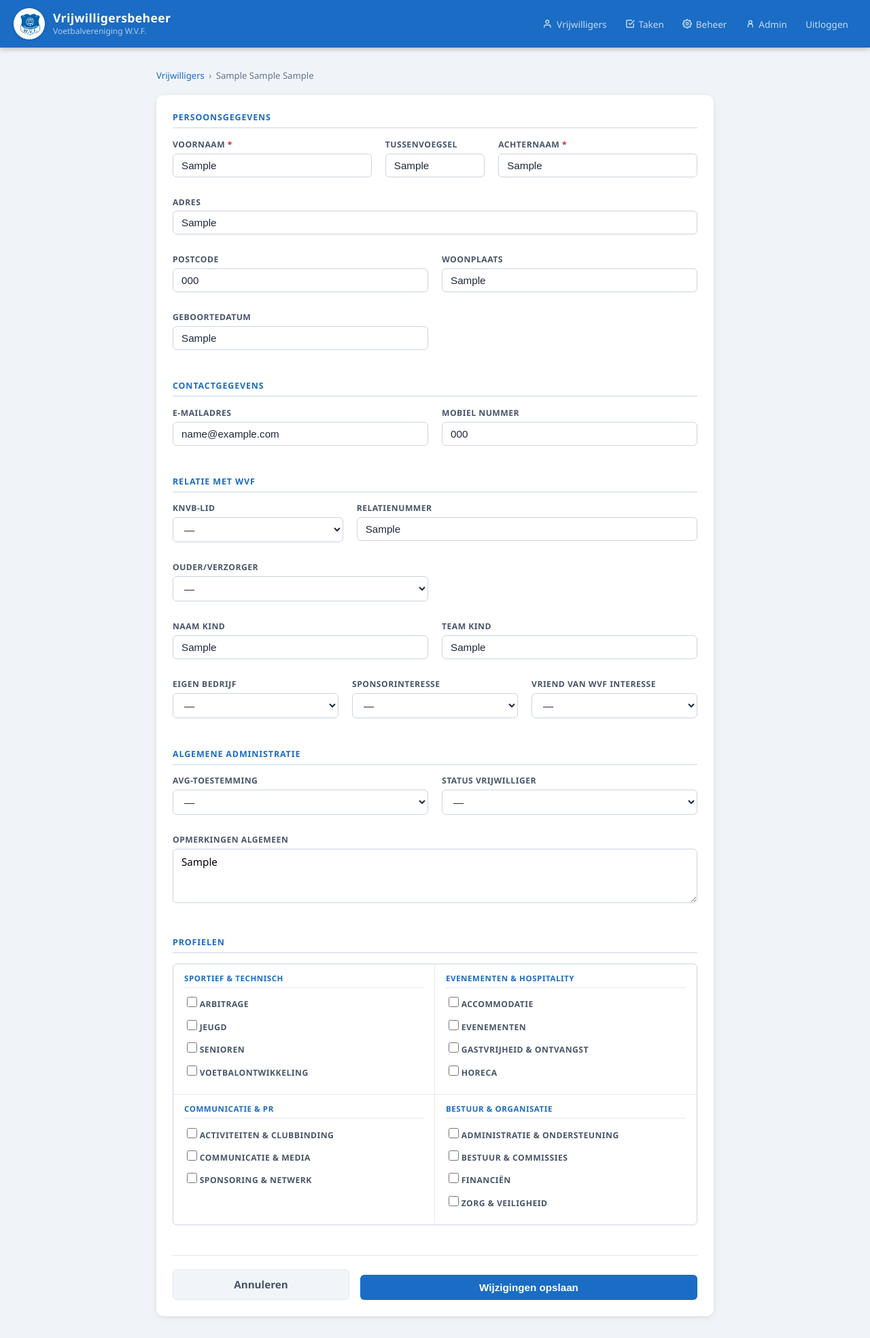
After one commit to Panninaggi/wvf-vrijwilligers, a Flask app: page /vrijwilligers/1 in a window 1280 px wide. The commit adds this page. Shown: the whole page at 68% size. Run offline with Flask 3, Linux system fonts and the light colour scheme; the visitor is signed in with stand-in values (Sample User, id 1); data comes from the database, SQL or seed files in the repository; tables that the repository leaves empty hold one stand-in row (values such as "Sample post"); some libraries are stand-ins or nearby versions.

Commit message:
feat: detailpagina vrijwilliger met alle velden bewerkbaar

```diff
--- a/app.py
+++ b/app.py
@@ -808,6 +808,59 @@ def toevoegen():
     return redirect(url_for('index'))
 
 
+@app.route('/vrijwilligers/<int:vid>', methods=['GET'])
+@login_required
+@rol_vereist('beheerder')
+def vrijwilliger_detail(vid):
+    conn = get_db()
+    v = conn.execute('SELECT * FROM vrijwilligers WHERE id = ?', (vid,)).fetchone()
+    profielen_rows = conn.execute('SELECT naam FROM profielen ORDER BY naam').fetchall()
+    conn.close()
+    if not v:
+        flash('Vrijwilliger niet gevonden.', 'error')
+        return redirect(url_for('index'))
+    return render_template('vrijwilliger_detail.html',
+                           v=v,
+                           profielen_clusters=cluster_profielen(profielen_rows))
+
+
+@app.route('/vrijwilligers/<int:vid>', methods=['POST'])
+@login_required
+@rol_vereist('beheerder')
+def vrijwilliger_opslaan(vid):
+    voornaam = request.form.get('voornaam', '').strip()
+    tussenvoegsel = request.form.get('tussenvoegsel', '').strip()
+    achternaam = request.form.get('achternaam', '').strip()
+    naam = ' '.join(p for p in [voornaam, tussenvoegsel, achternaam] if p)
+    if not naam:
+        flash('Voornaam en achternaam zijn verplicht.', 'error')
+        return redirect(url_for('vrijwilliger_detail', vid=vid))
+
+    list_fields = {'profielen'}
+    data = {}
+    for key in request.form:
+        if key in list_fields:
+            data[key] = '||'.join(request.form.getlist(key))
+        else:
+            data[key] = request.form.get(key, '').strip()
+
+    conn = get_db()
+    conn.execute('''UPDATE vrijwilligers SET
+        naam=:naam, voornaam=:voornaam, tussenvoegsel=:tussenvoegsel, achternaam=:achternaam,
+        adres=:adres, postcode=:postcode, woonplaats=:woonplaats, geboortedatum=:geboortedatum,
+        email=:email, telefoonnummer=:telefoonnummer, knvb_lid=:knvb_lid,
+        relatienummer=:relatienummer, ouder_verzorger=:ouder_verzorger,
+        naam_kind=:naam_kind, team_kind=:team_kind, eigen_bedrijf=:eigen_bedrijf,
+        sponsor_interesse=:sponsor_interesse, vriend_wvf=:vriend_wvf,
+        avg_toestemming=:avg_toestemming, opmerkingen=:opmerkingen,
+        status_vrijwilliger=:status_vrijwilliger, profielen=:profielen
+        WHERE id=:id''', {**data, 'naam': naam, 'id': vid})
+    conn.commit()
+    conn.close()
+    flash('Gegevens opgeslagen.', 'success')
+    return redirect(url_for('vrijwilliger_detail', vid=vid))
+
+
 @app.route('/archiveren/<int:vid>', methods=['POST'])
 @login_required
 @rol_vereist('beheerder')
--- a/templates/index.html
+++ b/templates/index.html
@@ -41,7 +41,7 @@
           {% for v in vrijwilligers %}
           <tr>
             <td>
-              <div class="vname">{{ v | display_naam }}</div>
+              <a href="/vrijwilligers/{{ v.id }}" class="vname" style="color:#1A6CC4;text-decoration:none">{{ v | display_naam }}</a>
               {% if v.geboortedatum %}<div class="vsub">{{ v.geboortedatum }}</div>{% endif %}
             </td>
             <td>
--- /dev/null
+++ b/templates/vrijwilliger_detail.html
@@ -0,0 +1,224 @@
+{% extends 'base.html' %}
+{% block title %}{{ v | display_naam }} — WVF{% endblock %}
+
+{% block head %}
+<style>
+  .detail-page { max-width: 860px; margin: 2rem auto; padding: 0 1.25rem; }
+  .section-head { font-size:.78rem;font-weight:700;text-transform:uppercase;letter-spacing:.07em;color:#1A6CC4;margin:1.75rem 0 .9rem;padding-bottom:.4rem;border-bottom:2px solid #e2e8f0; }
+  .section-head:first-child { margin-top:0; }
+  .frow { display:grid;gap:.75rem 1.25rem;margin-bottom:.75rem; }
+  .frow.c2 { grid-template-columns:1fr 1fr; }
+  .frow.c3 { grid-template-columns:2fr 1fr 2fr; }
+  .frow.c3b { grid-template-columns:1fr 1fr 1fr; }
+  .frow.c12 { grid-template-columns:1fr 2fr; }
+  .frow.half { grid-template-columns:1fr 1fr; }
+  @media(max-width:620px) { .frow.c2,.frow.c3,.frow.c3b,.frow.c12,.frow.half { grid-template-columns:1fr; } }
+  textarea.finput { width:100%;padding:.5rem .75rem;border:1.5px solid #cbd5e1;border-radius:6px;font-size:.95rem;font-family:inherit;resize:vertical;min-height:80px;transition:border-color .15s; }
+  textarea.finput:focus { outline:none;border-color:#1A6CC4;box-shadow:0 0 0 3px rgba(26,108,196,.1); }
+  .checkbox-clusters { display:grid;grid-template-columns:1fr 1fr;border:1.5px solid #cbd5e1;border-radius:6px;overflow:hidden; }
+  .cb-cluster { padding:.85rem 1rem;border-right:1px solid #e2e8f0;border-bottom:1px solid #e2e8f0; }
+  .cb-cluster:nth-child(2n) { border-right:none; }
+  .cb-cluster:nth-last-child(-n+2) { border-bottom:none; }
+  .cb-cluster-title { font-size:.72rem;font-weight:700;text-transform:uppercase;letter-spacing:.05em;color:#1A6CC4;margin-bottom:.55rem;padding-bottom:.35rem;border-bottom:1px solid #e2e8f0; }
+  .cb-item { display:flex;align-items:center;gap:.55rem;padding:.3rem .25rem;font-size:.88rem;cursor:pointer;border-radius:4px;transition:background .1s; }
+  .cb-item:hover { background:#f1f5f9; }
+  .cb-item input { accent-color:#1A6CC4;width:15px;height:15px;flex-shrink:0;cursor:pointer; }
+  @media(max-width:580px) { .checkbox-clusters { grid-template-columns:1fr; } }
+  .form-actions { display:flex;gap:1rem;margin-top:1.75rem;padding-top:1.25rem;border-top:1px solid #e2e8f0; }
+  .btn-cancel { flex:1;padding:.62rem;background:#f1f5f9;color:#475569;border:1.5px solid #e2e8f0;border-radius:6px;font-size:.95rem;font-weight:600;cursor:pointer;text-align:center;text-decoration:none;display:flex;align-items:center;justify-content:center; }
+  .btn-cancel:hover { background:#e2e8f0; }
+</style>
+{% endblock %}
+
+{% block content %}
+{% set p = v.profielen.split('||') if v.profielen else [] %}
+
+<div class="detail-page">
+  <div class="breadcrumb">
+    <a href="/">Vrijwilligers</a>
+    <span>›</span>
+    <span>{{ v | display_naam }}</span>
+  </div>
+
+  <div class="card">
+    <form method="POST" action="/vrijwilligers/{{ v.id }}">
+
+      <!-- Persoonsgegevens -->
+      <div class="section-head">Persoonsgegevens</div>
+      <div class="frow c3">
+        <div class="field">
+          <label>Voornaam <span style="color:#dc2626">*</span></label>
+          <input type="text" name="voornaam" required value="{{ v.voornaam or '' }}" autocomplete="off">
+        </div>
+        <div class="field">
+          <label>Tussenvoegsel</label>
+          <input type="text" name="tussenvoegsel" value="{{ v.tussenvoegsel or '' }}" autocomplete="off">
+        </div>
+        <div class="field">
+          <label>Achternaam <span style="color:#dc2626">*</span></label>
+          <input type="text" name="achternaam" required value="{{ v.achternaam or '' }}" autocomplete="off">
+        </div>
+      </div>
+      <div class="frow">
+        <div class="field">
+          <label>Adres</label>
+          <input type="text" name="adres" value="{{ v.adres or '' }}" autocomplete="off">
+        </div>
+      </div>
+      <div class="frow c2">
+        <div class="field">
+          <label>Postcode</label>
+          <input type="text" name="postcode" value="{{ v.postcode or '' }}" autocomplete="off">
+        </div>
+        <div class="field">
+          <label>Woonplaats</label>
+          <input type="text" name="woonplaats" value="{{ v.woonplaats or '' }}" autocomplete="off">
+        </div>
+      </div>
+      <div class="frow half">
+        <div class="field">
+          <label>Geboortedatum</label>
+          <input type="text" name="geboortedatum" value="{{ v.geboortedatum or '' }}" placeholder="DD-MM-JJJJ" autocomplete="off">
+        </div>
+      </div>
+
+      <!-- Contactgegevens -->
+      <div class="section-head">Contactgegevens</div>
+      <div class="frow c2">
+        <div class="field">
+          <label>E-mailadres</label>
+          <input type="email" name="email" value="{{ v.email or '' }}" autocomplete="off">
+        </div>
+        <div class="field">
+          <label>Mobiel nummer</label>
+          <input type="tel" name="telefoonnummer" value="{{ v.telefoonnummer or '' }}" autocomplete="off">
+        </div>
+      </div>
+
+      <!-- Relatie met WVF -->
+      <div class="section-head">Relatie met WVF</div>
+      <div class="frow c12">
+        <div class="field">
+          <label>KNVB-lid</label>
+          <select name="knvb_lid">
+            <option value="">—</option>
+            {% for opt in ['Ja','Nee'] %}
+            <option value="{{ opt }}" {{ 'selected' if v.knvb_lid == opt }}>{{ opt }}</option>
+            {% endfor %}
+          </select>
+        </div>
+        <div class="field">
+          <label>Relatienummer</label>
+          <input type="text" name="relatienummer" value="{{ v.relatienummer or '' }}" autocomplete="off">
+        </div>
+      </div>
+      <div class="frow half">
+        <div class="field">
+          <label>Ouder/verzorger</label>
+          <select name="ouder_verzorger">
+            <option value="">—</option>
+            {% for opt in ['Ja','Nee'] %}
+            <option value="{{ opt }}" {{ 'selected' if v.ouder_verzorger == opt }}>{{ opt }}</option>
+            {% endfor %}
+          </select>
+        </div>
+      </div>
+      <div class="frow c2">
+        <div class="field">
+          <label>Naam kind</label>
+          <input type="text" name="naam_kind" value="{{ v.naam_kind or '' }}" autocomplete="off">
+        </div>
+        <div class="field">
+          <label>Team kind</label>
+          <input type="text" name="team_kind" value="{{ v.team_kind or '' }}" autocomplete="off">
+        </div>
+      </div>
+      <div class="frow c3b">
+        <div class="field">
+          <label>Eigen bedrijf</label>
+          <select name="eigen_bedrijf">
+            <option value="">—</option>
+            {% for opt in ['Ja','Nee'] %}
+            <option value="{{ opt }}" {{ 'selected' if v.eigen_bedrijf == opt }}>{{ opt }}</option>
+            {% endfor %}
+          </select>
+        </div>
+        <div class="field">
+          <label>Sponsorinteresse</label>
+          <select name="sponsor_interesse">
+            <option value="">—</option>
+            {% for opt in ['Ja','Nee'] %}
+            <option value="{{ opt }}" {{ 'selected' if v.sponsor_interesse == opt }}>{{ opt }}</option>
+            {% endfor %}
+          </select>
+        </div>
+        <div class="field">
+          <label>Vriend van WVF interesse</label>
+          <select name="vriend_wvf">
+            <option value="">—</option>
+            {% for opt in ['Ja','Nee'] %}
+            <option value="{{ opt }}" {{ 'selected' if v.vriend_wvf == opt }}>{{ opt }}</option>
+            {% endfor %}
+          </select>
+        </div>
+      </div>
+
+      <!-- Algemene administratie -->
+      <div class="section-head">Algemene administratie</div>
+      <div class="frow c2">
+        <div class="field">
+          <label>AVG-toestemming</label>
+          <select name="avg_toestemming">
+            <option value="">—</option>
+            {% for opt in ['Ja','Nee'] %}
+            <option value="{{ opt }}" {{ 'selected' if v.avg_toestemming == opt }}>{{ opt }}</option>
+            {% endfor %}
+          </select>
+        </div>
+        <div class="field">
+          <label>Status vrijwilliger</label>
+          <select name="status_vrijwilliger">
+            <option value="">—</option>
+            {% for opt in ['Nieuw','Actief','In behandeling','Inactief'] %}
+            <option value="{{ opt }}" {{ 'selected' if v.status_vrijwilliger == opt }}>{{ opt }}</option>
+            {% endfor %}
+          </select>
+        </div>
+      </div>
+      <div class="frow">
+        <div class="field">
+          <label>Opmerkingen algemeen</label>
+          <textarea name="opmerkingen" class="finput">{{ v.opmerkingen or '' }}</textarea>
+        </div>
+      </div>
+
+      <!-- Profielen -->
+      <div class="section-head">Profielen</div>
+      <div class="frow">
+        <div class="field">
+          <div class="checkbox-clusters">
+            {% for cluster_naam, namen in profielen_clusters %}
+            <div class="cb-cluster">
+              <div class="cb-cluster-title">{{ cluster_naam }}</div>
+              {% for naam in namen %}
+              <label class="cb-item">
+                <input type="checkbox" name="profielen" value="{{ naam }}"
+                       {{ 'checked' if naam in p }}>
+                {{ naam }}
+              </label>
+              {% endfor %}
+            </div>
+            {% endfor %}
+          </div>
+        </div>
+      </div>
+
+      <div class="form-actions">
+        <a href="/" class="btn-cancel">Annuleren</a>
+        <button type="submit" class="btn-primary" style="flex:2">Wijzigingen opslaan</button>
+      </div>
+
+    </form>
+  </div>
+</div>
+{% endblock %}
```
